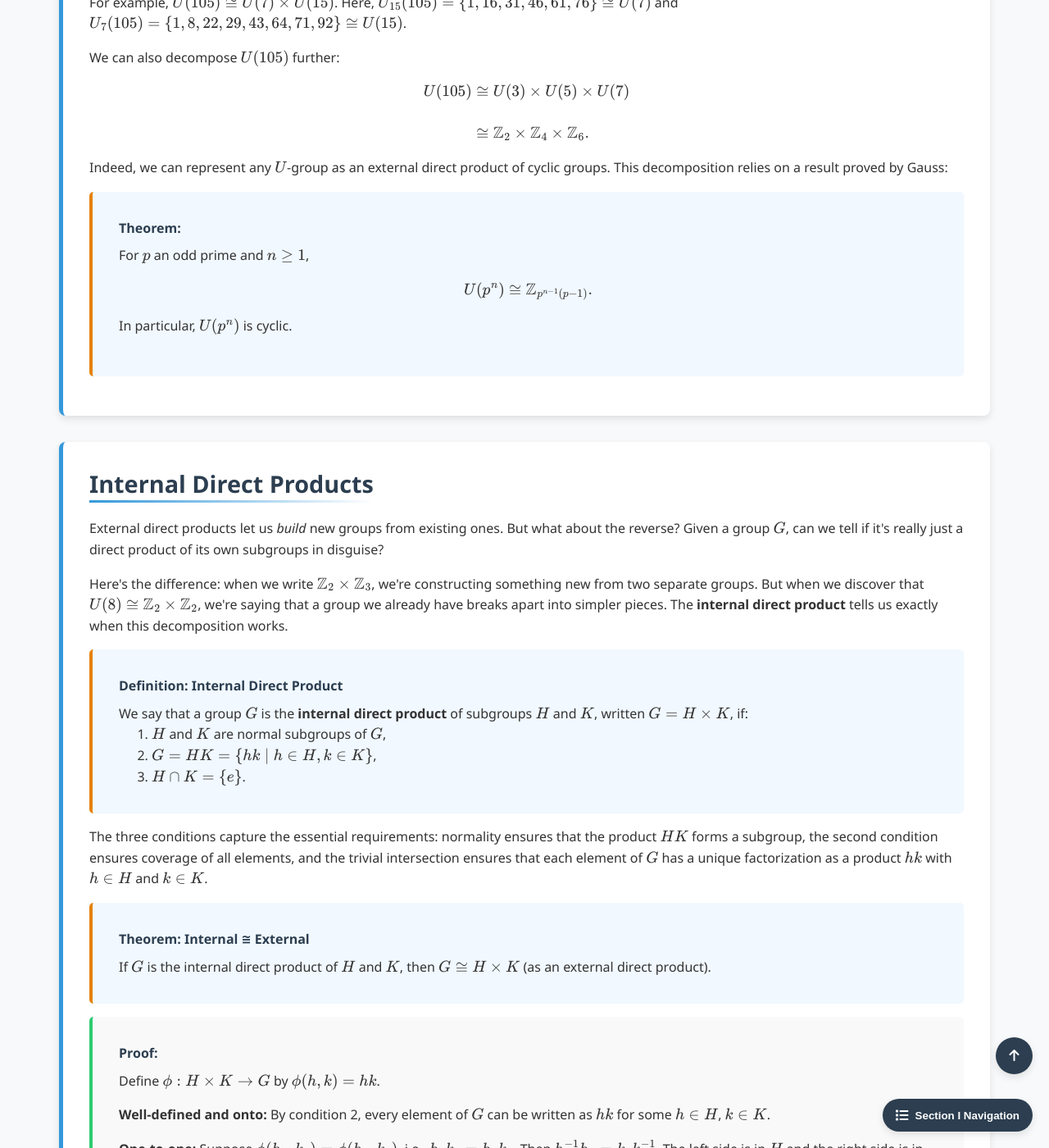
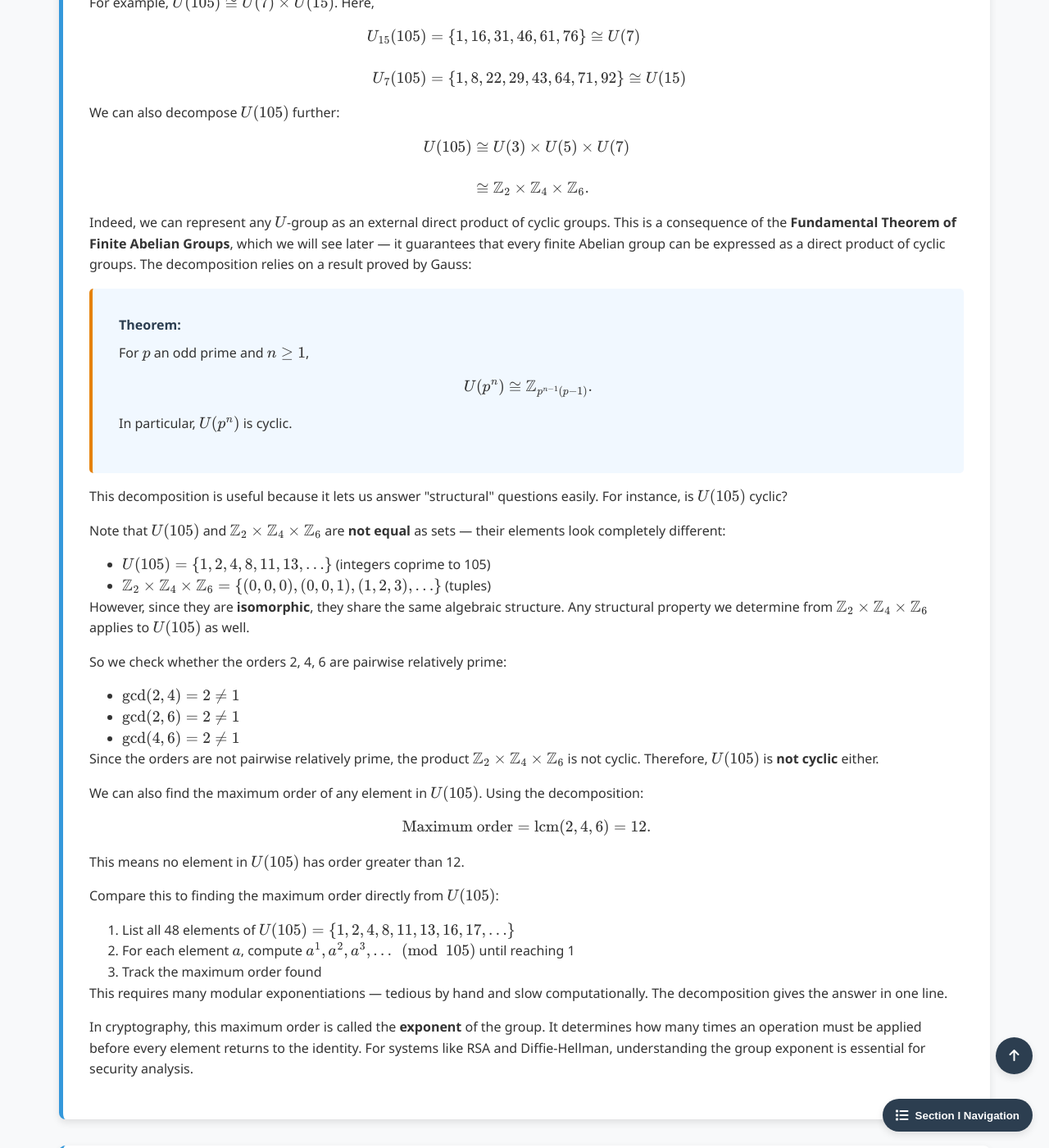
Before and after one commit to Yusukey01/yusukey01.github.io, a Jekyll site: the page built from Mathematics/Linear_algebra/group_classification.html, in a window 1280 px wide and 1400 px high, scrolled down 7093 px. Shown: the whole window at 82% size. Built offline with Jekyll 4.4.1, drawn with Linux system fonts in a browser that asks for light colours; some of the changed text lies outside the part shown.

Commit message:
Start Section I-18 added more explanations

```diff
--- a/Mathematics/Linear_algebra/group_classification.html
+++ b/Mathematics/Linear_algebra/group_classification.html
@@ -440,8 +440,12 @@ uses_python: false
 
                 <p>
                     For example, \(U(105) \cong U(7) \times U(15)\). Here,
-                    \(U_{15}(105) = \{1, 16, 31, 46, 61, 76\} \cong U(7)\) and
-                    \(U_{7}(105) = \{1, 8, 22, 29, 43, 64, 71, 92\} \cong U(15)\).
+                    \[
+                    \begin{align*}
+                    U_{15}(105) &= \{1, 16, 31, 46, 61, 76\} \cong U(7) \\\\
+                    U_{7}(105) &= \{1, 8, 22, 29, 43, 64, 71, 92\} \cong U(15)
+                    \end{align*}
+                    \]
                 </p>
                 <p>
                     We can also decompose \(U(105)\) further:
@@ -455,7 +459,9 @@ uses_python: false
 
                 <p>
                     Indeed, we can represent any \(U\)-group as an external direct product of cyclic groups.
-                    This decomposition relies on a result proved by Gauss:
+                    This is a consequence of the <strong>Fundamental Theorem of Finite Abelian Groups</strong>, which
+                    we will see later — it guarantees that every finite Abelian group can be expressed as a direct
+                    product of cyclic groups. The decomposition relies on a result proved by Gauss:
                 </p>
 
                 <div class="theorem">
@@ -468,6 +474,68 @@ uses_python: false
                         In particular, \(U(p^n)\) is cyclic.
                     </p>
                 </div>
+
+                 <p>
+                    This decomposition is useful because it lets us answer "structural" questions easily.
+                    For instance, is \(U(105)\) cyclic?
+                </p>
+
+                <p>
+                    Note that \(U(105)\) and \(\mathbb{Z}_2 \times \mathbb{Z}_4 \times \mathbb{Z}_6\) are
+                    <strong>not equal</strong> as sets — their elements look completely different:
+                </p>
+                <ul style="padding-left: 40px;">
+                    <li>\(U(105) = \{1, 2, 4, 8, 11, 13, \ldots\}\) (integers coprime to 105)</li>
+                    <li>\(\mathbb{Z}_2 \times \mathbb{Z}_4 \times \mathbb{Z}_6 = \{(0,0,0), (0,0,1), (1,2,3), \ldots\}\) (tuples)</li>
+                </ul>
+                <p>
+                    However, since they are <strong>isomorphic</strong>, they share the same algebraic structure.
+                    Any structural property we determine from \(\mathbb{Z}_2 \times \mathbb{Z}_4 \times \mathbb{Z}_6\)
+                    applies to \(U(105)\) as well.
+                </p>
+
+                <p>
+                    So we check whether the orders 2, 4, 6 are pairwise relatively prime:
+                </p>
+                <ul style="padding-left: 40px;">
+                    <li>\(\gcd(2, 4) = 2 \neq 1\)</li>
+                    <li>\(\gcd(2, 6) = 2 \neq 1\)</li>
+                    <li>\(\gcd(4, 6) = 2 \neq 1\)</li>
+                </ul>
+                <p>
+                    Since the orders are not pairwise relatively prime, the product
+                    \(\mathbb{Z}_2 \times \mathbb{Z}_4 \times \mathbb{Z}_6\) is not cyclic.
+                    Therefore, \(U(105)\) is <strong>not cyclic</strong> either.
+                </p>
+
+                <p>
+                    We can also find the maximum order of any element in \(U(105)\). Using the decomposition:
+                    \[
+                    \text{Maximum order} = \text{lcm}(2, 4, 6) = 12.
+                    \]
+                    This means no element in \(U(105)\) has order greater than 12.
+                </p>
+
+                <p>
+                    Compare this to finding the maximum order directly from \(U(105)\):
+                </p>
+                <ol style="padding-left: 40px;">
+                    <li>List all 48 elements of \(U(105) = \{1, 2, 4, 8, 11, 13, 16, 17, \ldots\}\)</li>
+                    <li>For each element \(a\), compute \(a^1, a^2, a^3, \ldots \pmod{105}\) until reaching 1</li>
+                    <li>Track the maximum order found</li>
+                </ol>
+                <p>
+                    This requires many modular exponentiations — tedious by hand and slow computationally.
+                    The decomposition gives the answer in one line.
+                </p>
+
+                <p>
+                    In cryptography, this maximum order is called the <strong>exponent</strong> of the group.
+                    It determines how many times an operation must be applied before every element returns to
+                    the identity. For systems like RSA and Diffie-Hellman, understanding the group exponent
+                    is essential for security analysis.
+                </p>
+
             </section>
 
 
@@ -571,6 +639,13 @@ uses_python: false
                     Now we come to one of the most elegant results in algebra. The
                     <strong>Fundamental Theorem of Finite Abelian Groups</strong> says that every
                     finite Abelian group is just a direct product of cyclic groups — no exceptions.
+                </p>
+                <p>
+                    We already used this idea when we decomposed :
+                    \[
+                    U(105) \cong \mathbb{Z}_2 \times \mathbb{Z}_4 \times \mathbb{Z}_6
+                    \]
+                    Now we state the theorem precisely.
                 </p>
 
                 <div class="theorem">
```
